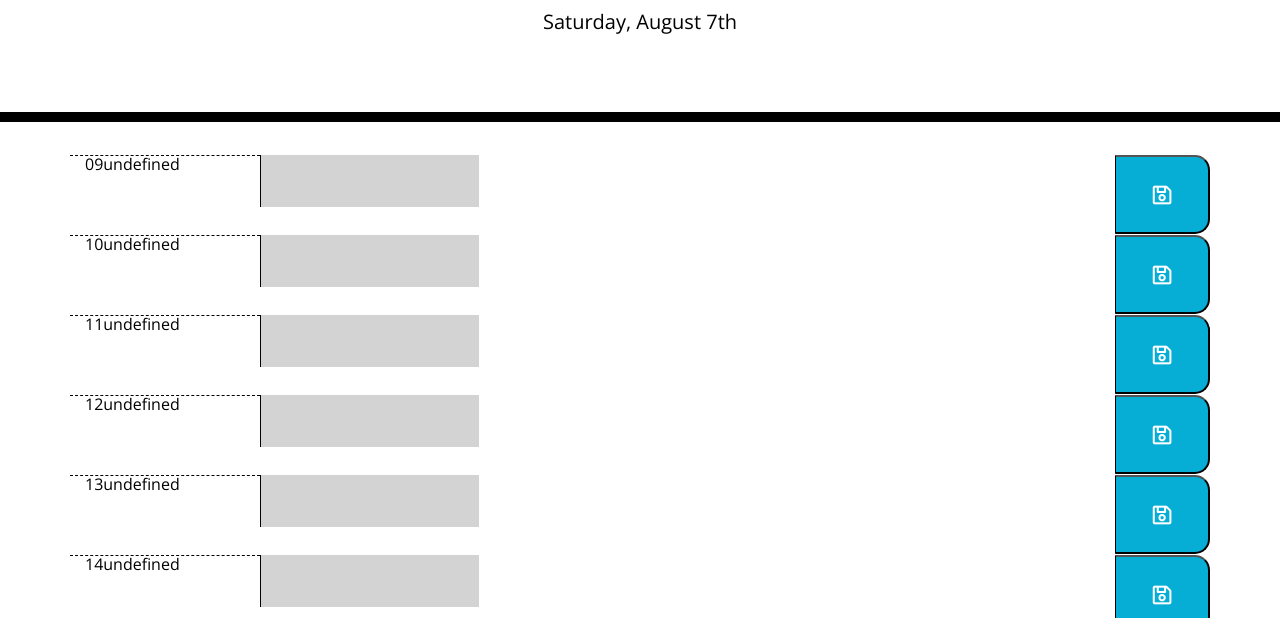
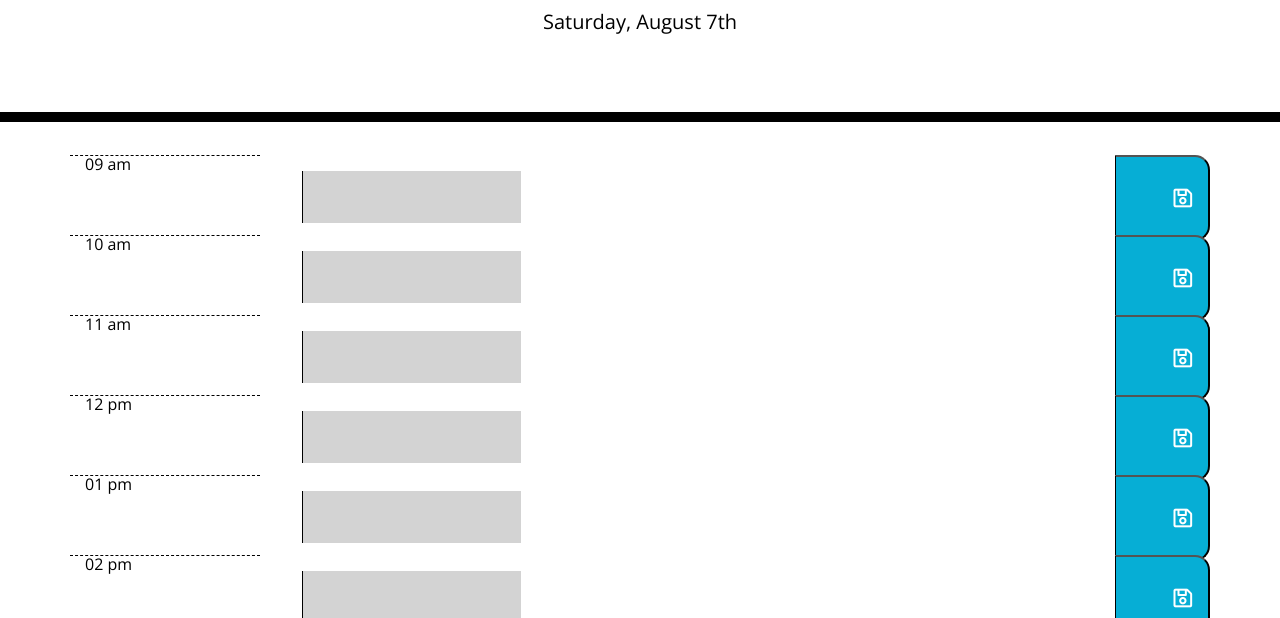
Before and after one commit to Danfirech/-05-Third-Party-APIs-Work-Day-Scheduler, a plain HTML site: page index.html in a window 1280 px wide. Shown: the part 182-800 px from the top of the page. Drawn offline with nearby package versions, Linux system fonts and the light colour scheme.

Commit message:
was able to recode my rows in a way that makes more sense, still need to figure out the CSS issue

```diff
--- a/index.js
+++ b/index.js
@@ -4,7 +4,7 @@ var myHours = [
     hour: '09',
     time: '09',
     AmPm: 'am',
-    undefined: '',
+    text: '',
   },
 
   {
@@ -12,7 +12,7 @@ var myHours = [
     hour: '10',
     time: '10',
     AmPm: 'am',
-    undefined: '',
+    text: '',
   },
 
   {
@@ -20,7 +20,7 @@ var myHours = [
     hour: '11',
     time: '11',
     AmPm: 'am',
-    undefined: '',
+    text: '',
   },
 
   {
@@ -28,7 +28,7 @@ var myHours = [
     hour: '12',
     time: '12',
     AmPm: 'pm',
-    undefined: '',
+    text: '',
   },
 
   {
@@ -36,7 +36,7 @@ var myHours = [
     hour: '13',
     time: '01',
     AmPm: 'pm',
-    undefined: '',
+    text: '',
   },
 
   {
@@ -44,7 +44,7 @@ var myHours = [
     hour: '14',
     time: '02',
     AmPm: 'pm',
-    undefined: '',
+    text: '',
   },
 
   {
@@ -52,7 +52,7 @@ var myHours = [
     hour: '15',
     time: '03',
     AmPm: 'pm',
-    undefined: '',
+    text: '',
   },
 
   {
@@ -60,7 +60,7 @@ var myHours = [
     hour: '16',
     time: '04',
     AmPm: 'pm',
-    undefined: '',
+    text: '',
   },
 
   {
@@ -68,7 +68,7 @@ var myHours = [
     hour: '17',
     time: '05',
     AmPm: 'pm',
-    undefined: '',
+    text: '',
   },
 ]
 
@@ -80,6 +80,24 @@ function getHeaderDate() {
 
 getHeaderDate()
 
+function displayRows() {
+  var container = document.querySelector('.container')
+  for (var i = 0; i < myHours.length; i++) {
+    var form = document.createElement('form')
+    form.setAttribute('class', 'row')
+    var htmlString = `<div class="col-md-2 hour">${myHours[i].time} ${myHours[i].AmPm}</div>
+        <div class="col-md-9 description p-0">
+          <textarea id= ${myHours[i].tag} class="past"></textarea>
+        </div>
+        <button class="col-md-1 saveBtn">
+          <i class="far fa-save fa-lg"></i>
+        </button>`
+    form.innerHTML = htmlString
+    container.appendChild(form)
+  }
+}
+
+displayRows()
 // //Creating rows and columns
 // myHours.forEach(function (currentHour) {
 //   var rows = $('<form>').attr({
@@ -89,45 +107,45 @@ getHeaderDate()
 //   $('.container').append(rows)
 // })
 
-// creates the visuals for the scheduler body
-myHours.forEach(function (thisHour) {
-  // creates timeblocks row
-  var myHours = $('<form>').attr({
-    class: 'row',
-  })
-  $('.container').append(myHours)
+// // creates the visuals for the scheduler body
+// myHours.forEach(function (thisHour) {
+//   // creates timeblocks row
+//   var myHours = $('<form>').attr({
+//     class: 'row',
+//   })
+//   $('.container').append(myHours)
 
-  // creates time field
-  var hourField = $('<div>').text(`${thisHour.hour}${thisHour.meridiem}`).attr({
-    class: 'col-md-2 hour',
-  })
+//   // creates time field
+//   var hourField = $('<div>').text(`${thisHour.hour}${thisHour.meridiem}`).attr({
+//     class: 'col-md-2 hour',
+//   })
 
-  // creates schdeduler data
-  var hourPlan = $('<div>').attr({
-    class: 'col-md-9 description p-0',
-  })
-  var planData = $('<textarea>')
-  hourPlan.append(planData)
-  planData.attr('id', thisHour.id)
-  if (thisHour.time < moment().format('HH')) {
-    planData.attr({
-      class: 'past',
-    })
-  } else if (thisHour.time === moment().format('HH')) {
-    planData.attr({
-      class: 'present',
-    })
-  } else if (thisHour.time > moment().format('HH')) {
-    planData.attr({
-      class: 'future',
-    })
-  }
+//   // creates schdeduler data
+//   var hourPlan = $('<div>').attr({
+//     class: 'col-md-9 description p-0',
+//   })
+//   var planData = $('<textarea>')
+//   hourPlan.append(planData)
+//   planData.attr('id', thisHour.id)
+//   if (thisHour.time < moment().format('HH')) {
+//     planData.attr({
+//       class: 'past',
+//     })
+//   } else if (thisHour.time === moment().format('HH')) {
+//     planData.attr({
+//       class: 'present',
+//     })
+//   } else if (thisHour.time > moment().format('HH')) {
+//     planData.attr({
+//       class: 'future',
+//     })
+//   }
 
-  // creates save button
-  var saveButton = $("<i class='far fa-save fa-lg'></i>")
-  var savePlan = $('<button>').attr({
-    class: 'col-md-1 saveBtn',
-  })
-  savePlan.append(saveButton)
-  myHours.append(hourField, hourPlan, savePlan)
-})
+//   // creates save button
+//   var saveButton = $("<i class='far fa-save fa-lg'></i>")
+//   var savePlan = $('<button>').attr({
+//     class: 'col-md-1 saveBtn',
+//   })
+//   savePlan.append(saveButton)
+//   myHours.append(hourField, hourPlan, savePlan)
+// })
```
Also changed, not shown: index.html (+9 -0 lines).
